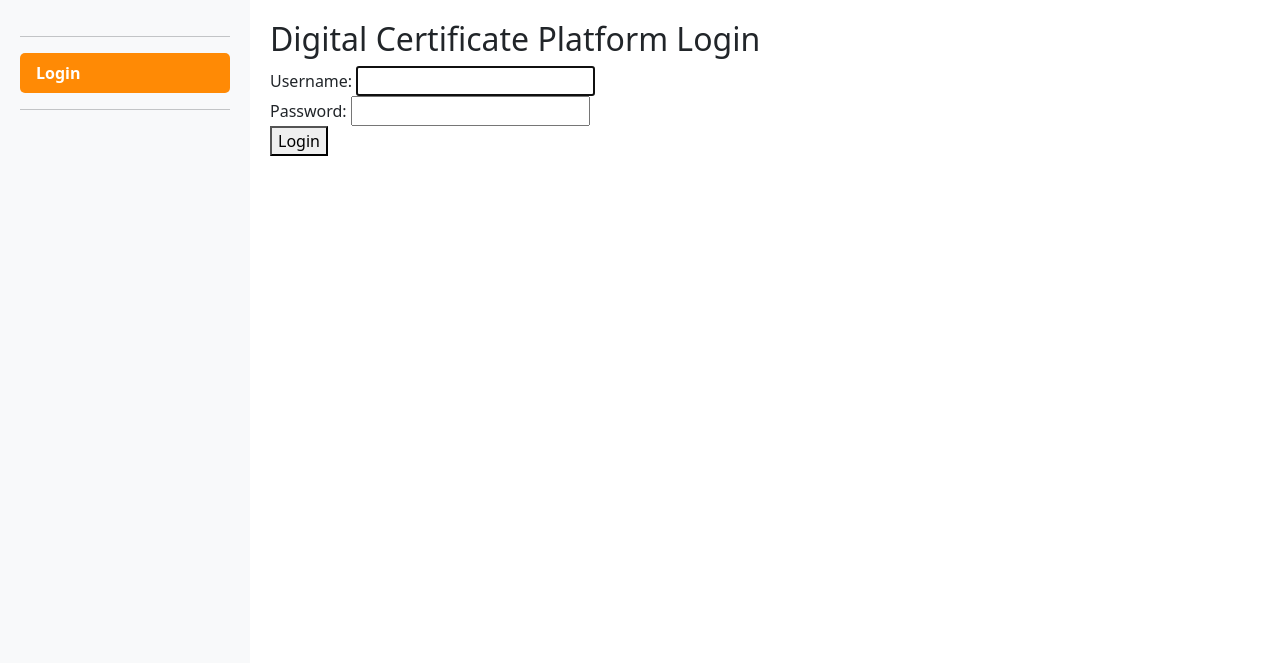
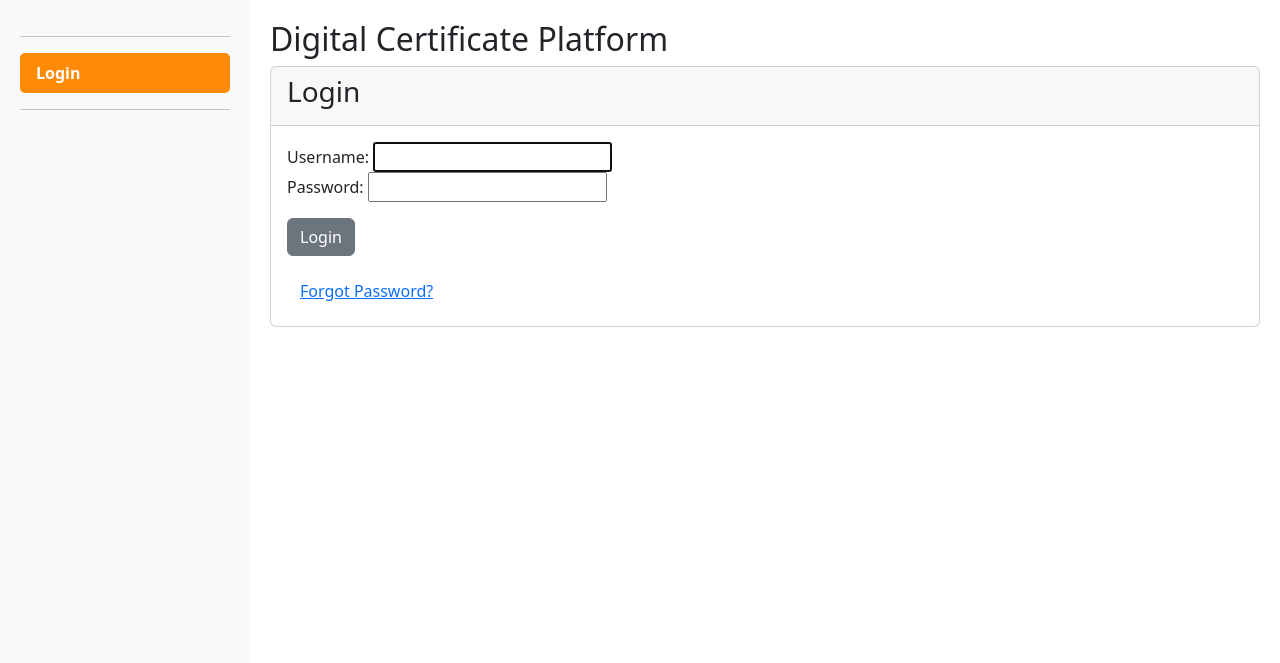
Before and after one commit to saulofmaciel/web_platform, a Django app: page /accounts/login/ in a window 1280 px wide. Shown: the part 76-739 px from the top of the page. Run offline with Django 5.2, Linux system fonts and the light colour scheme; tables that the repository leaves empty hold one stand-in row (values such as "Sample post"); some libraries are stand-ins or nearby versions.

Commit message:
Password Reset

```diff
--- a/accounts/urls.py
+++ b/accounts/urls.py
@@ -1,7 +1,13 @@
 from django.urls import path
 from . import views
+from django.contrib.auth import views as auth_views
 
 urlpatterns = [
     path( 'signup/',  views.signup, name='signup'),
-    path('user-view', views.user_list_view, name='user'),
+    path( 'user-view', views.user_list_view, name='user'),
+    path( 'password_reset/', auth_views.PasswordResetView.as_view(template_name='registration/password_reset.html'), name='password_reset'),
+    path( 'password_reset/done/', auth_views.PasswordResetDoneView.as_view(template_name='registration/password_reset_done.html'), name='password_reset_done'),
+    path( 'reset/<uidb64>/<token>/', auth_views.PasswordResetConfirmView.as_view(template_name='registration/password_reset_confirm.html'), name='password_reset_confirm'),
+    path( 'reset/done/', auth_views.PasswordResetCompleteView.as_view(template_name='registration/password_reset_complete.html'), name='password_reset_complete'),
+
 ]
--- a/accounts/views.py
+++ b/accounts/views.py
@@ -30,3 +30,8 @@ def user_list_view(request):
     data = User.objects.all()
     context = {'data': data }
     return render(request, template, context)
+
+
+def password_reset_done(request):
+    template = 'registration/password_reset_done.html'
+    return render(request, template)
--- a/templates/registration/login.html
+++ b/templates/registration/login.html
@@ -2,10 +2,18 @@
 {% load bootstrap %}
 {% block title %} Login {% endblock title %}
 {% block content %}
-<h2> Digital Certificate Platform Login </h2>
+<h2> Digital Certificate Platform  </h2>
+<div class="card">
+<div class="card-header">
+    <h3> Login  </h3>
+</div>
+<div class="card-body">
 <form method="POST">
     {% csrf_token %}
     {{ form | bootstrap }}
-    <button type="submit">Login</button>
+    <button class="btn btn-secondary mt-3" type="submit">Login</button>
 </form>
+<a href="{% url 'password_reset' %}" class="btn btn-link mt-3">Forgot Password?</a>
+</div>
+</div>
 {% endblock content %}
--- /dev/null
+++ b/templates/registration/password_reset_complete.html
@@ -0,0 +1,6 @@
+{% extends 'base.html' %}
+{% block title %} Password Reset Complete {% endblock title %}
+{% block content %}
+<h2>Password Reset Complete</h2>
+<p>Your password has been successfully reset. You can now <a href="{% url 'login' %}">log in</a> with your new password.</p>
+{% endblock content %}
--- /dev/null
+++ b/templates/registration/password_reset_done.html
@@ -0,0 +1,6 @@
+{% extends 'base.html' %}
+{% block title %} Password Reset Sent {% endblock title %}
+{% block content %}
+<h2>Password Reset Sent</h2>
+<p>We have emailed you instructions for resetting your password. Please check your inbox.</p>
+{% endblock content %}
--- a/web_platform/urls.py
+++ b/web_platform/urls.py
@@ -22,9 +22,14 @@ from django.conf.urls.static import static
 
 urlpatterns = [
     path('admin/', admin.site.urls),
+    path('', include('certificate.urls')),
+    path('accounts/', include('accounts.urls')),
     path('accounts/', include('django.contrib.auth.urls')),
-    path('accounts/', include('accounts.urls')),
-    path('', include('certificate.urls')),
+ #   path('accounts/password_reset/', auth_views.PasswordResetView.as_view(template_name='registration/password_reset.html'), name='password_reset'),
+ #   path('accounts/password_reset_done/', auth_views.PasswordResetDoneView.as_view(template_name='registration/password_reset_done.html'), name='password_reset_done'),
+ #   path('accounts/reset/<uidb64>/<token>/', auth_views.PasswordResetConfirmView.as_view(template_name='registration/password_reset_confirm.html'), name='password_reset_confirm'),
+ #   path('accounts/reset/done/', auth_views.PasswordResetCompleteView.as_view(template_name='registration/password_reset_complete.html'), name='password_reset_complete'),
+
 ] + static(settings.MEDIA_URL, document_root=settings.MEDIA_ROOT)
 
 if settings.DEBUG:
```
Also changed, not shown: templates/registration/password_reset.html (added, +11 -0 lines), templates/registration/password_reset_confirm.html (added, +10 -0 lines), db.sqlite3.
